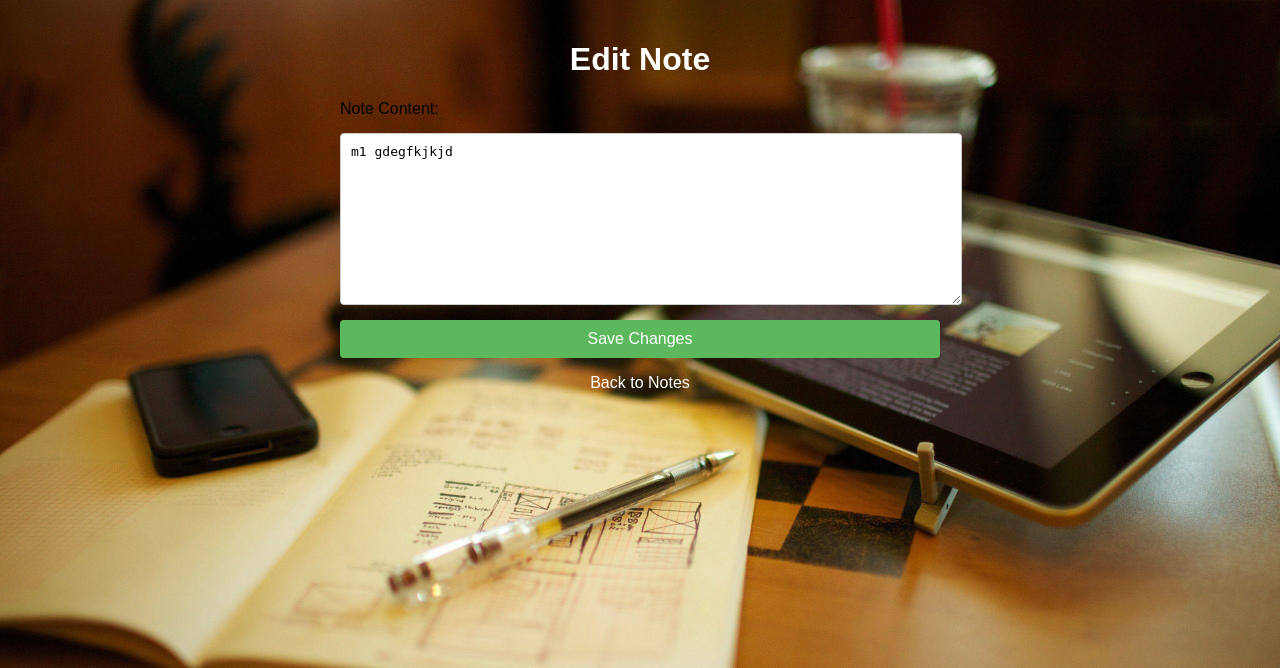
After one commit to Anjanaas-tech/PNOT, a Django app: page /edit_note/8/ in a window 1280 px wide. The commit adds this page. Shown: the top 668 px of the page. Run offline with Django 5.2, Linux system fonts and the light colour scheme; data comes from the database, SQL or seed files in the repository; both versions use the stored data as it was after the commit.

Commit message:
initial commit

```diff
--- a/Timer/templates/timer/add_note.html
+++ b/Timer/templates/timer/add_note.html
@@ -18,7 +18,7 @@
         .container {
             max-width: 600px;
             margin: 0 auto;
-            background: rgba(255, 255, 255, 50) /* Transparent white */
+            background: rgba(255, 255, 255, 255) /* Transparent white */
             backdrop-filter: blur(100px); /* Glassmorphism effect */
             padding: 20px;
             border-radius: 8px;
--- /dev/null
+++ b/Timer/templates/timer/edit_note.html
@@ -0,0 +1,34 @@
+<!-- Procrastinot/Timer/templates/Timer/edit_note.html -->
+<!DOCTYPE html>
+<html lang="en">
+<head>
+    <meta charset="UTF-8">
+    <meta name="viewport" content="width=device-width, initial-scale=1.0">
+    <title>Edit Note</title>
+    <style>
+        body { font-family: Arial, sans-serif; max-width: 600px; margin: 0 auto; padding: 20px; background-image: url('/static/images/goal.jpg');
+        background-size: cover; /* Ensures the image covers the full page */ }
+        h1 { text-align: center; color: #ffff; }
+        form { display: flex; flex-direction: column; gap: 15px; }
+        textarea { width: 100%; height: 150px; padding: 10px; border: 1px solid #ccc; border-radius: 4px; font-size: 1em; }
+        button { padding: 10px; font-size: 1em; color: #fff; background-color: #5cb85c; border: none; border-radius: 4px; cursor: pointer; }
+        button:hover { background-color: #ffff; }
+        .back-link { text-align: center; margin-top: 10px; }
+        .back-link a { color: #ffff; text-decoration: none; }
+        .back-link a:hover { text-decoration: underline; }
+
+    </style>
+</head>
+<body>
+    <h1>Edit Note</h1>
+    <form method="post">
+        {% csrf_token %}
+        <label for="content">Note Content:</label>
+        <textarea id="content" name="content">{{ note.content }}</textarea>
+        <button type="submit">Save Changes</button>
+    </form>
+    <div class="back-link">
+        <p><a href="{% url 'notes' %}">Back to Notes</a></p>
+    </div>
+</body>
+</html>
--- a/Timer/urls.py
+++ b/Timer/urls.py
@@ -24,4 +24,5 @@ urlpatterns = [
     path('notes/', views.notes_view, name='notes'),
     path('notes/add/', views.add_note_view, name='add_note'),
     path('delete_note/<int:note_id>/', views.delete_note, name='delete_note'),
+    path('edit_note/<int:note_id>/', views.edit_note, name='edit_note'),
 ]
--- a/Timer/views.py
+++ b/Timer/views.py
@@ -11,6 +11,7 @@ from django.contrib.auth.mixins import LoginRequiredMixin
 from datetime import date
 from .models import Task, Goal, Note
 from .forms import NoteForm
+from .models import Note
 
 # Custom login view with a specific template path
 class CustomLoginView(LoginView):
@@ -178,3 +179,15 @@ def delete_note(request, note_id):
         except Note.DoesNotExist:
             return JsonResponse({'success': False, 'error': 'Note does not exist'}, status=404)
     return JsonResponse({'success': False, 'error': 'Invalid request method'}, status=400)
+
+from .models import Note
+
+def edit_note(request, note_id):
+    note = get_object_or_404(Note, id=note_id)
+    if request.method == 'POST':
+        # Process form submission to edit the note here
+        # Example:
+        note.content = request.POST.get('content', '')
+        note.save()
+        return redirect('notes')
+    return render(request, 'Timer/edit_note.html', {'note': note})
```
Also changed, not shown: db.sqlite3.
